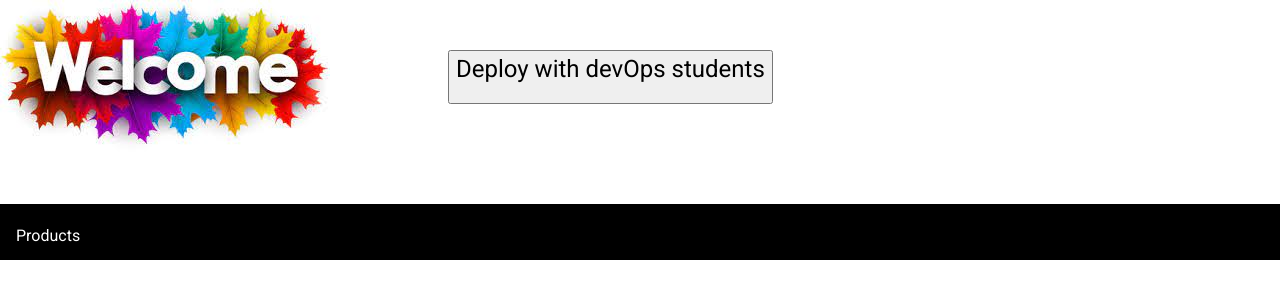
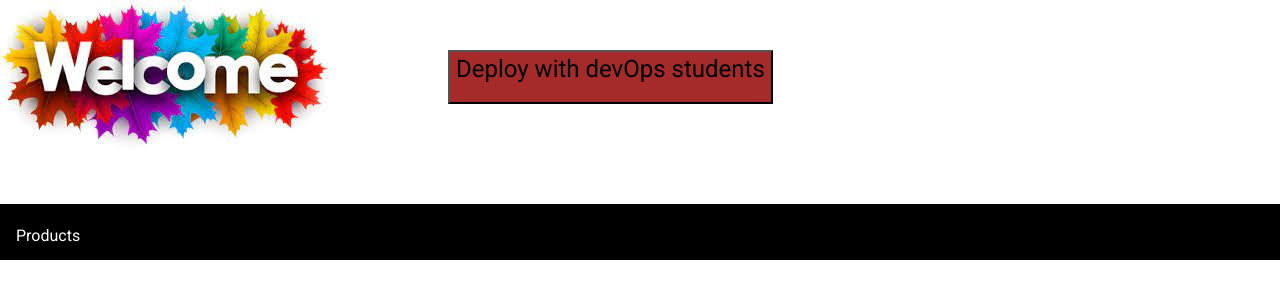
Before and after one commit to AlaAtrash/studiStore, an Angular app: page / in a window 1280 px wide. Shown: the top 300 px of the page. Built offline with nearby package versions, Linux system fonts and the light colour scheme.

Commit message:
change background color

```diff
--- a/src/app/welcome/welcome.component.css
+++ b/src/app/welcome/welcome.component.css
@@ -10,4 +10,7 @@
     margin-top: 100px;
     background-color: black;
 }
+button {
+    background-color: brown;
+}
 /* test git */
```
